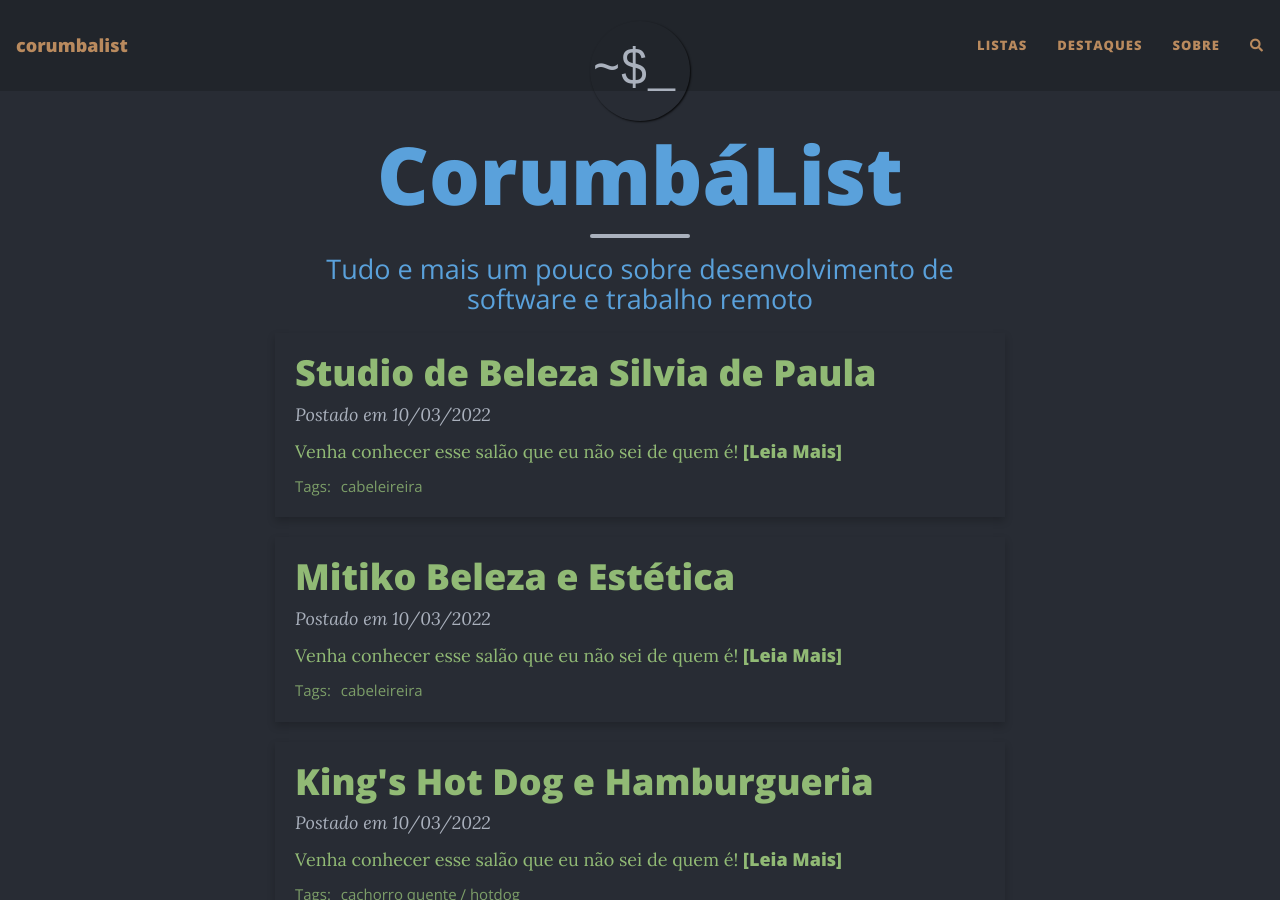
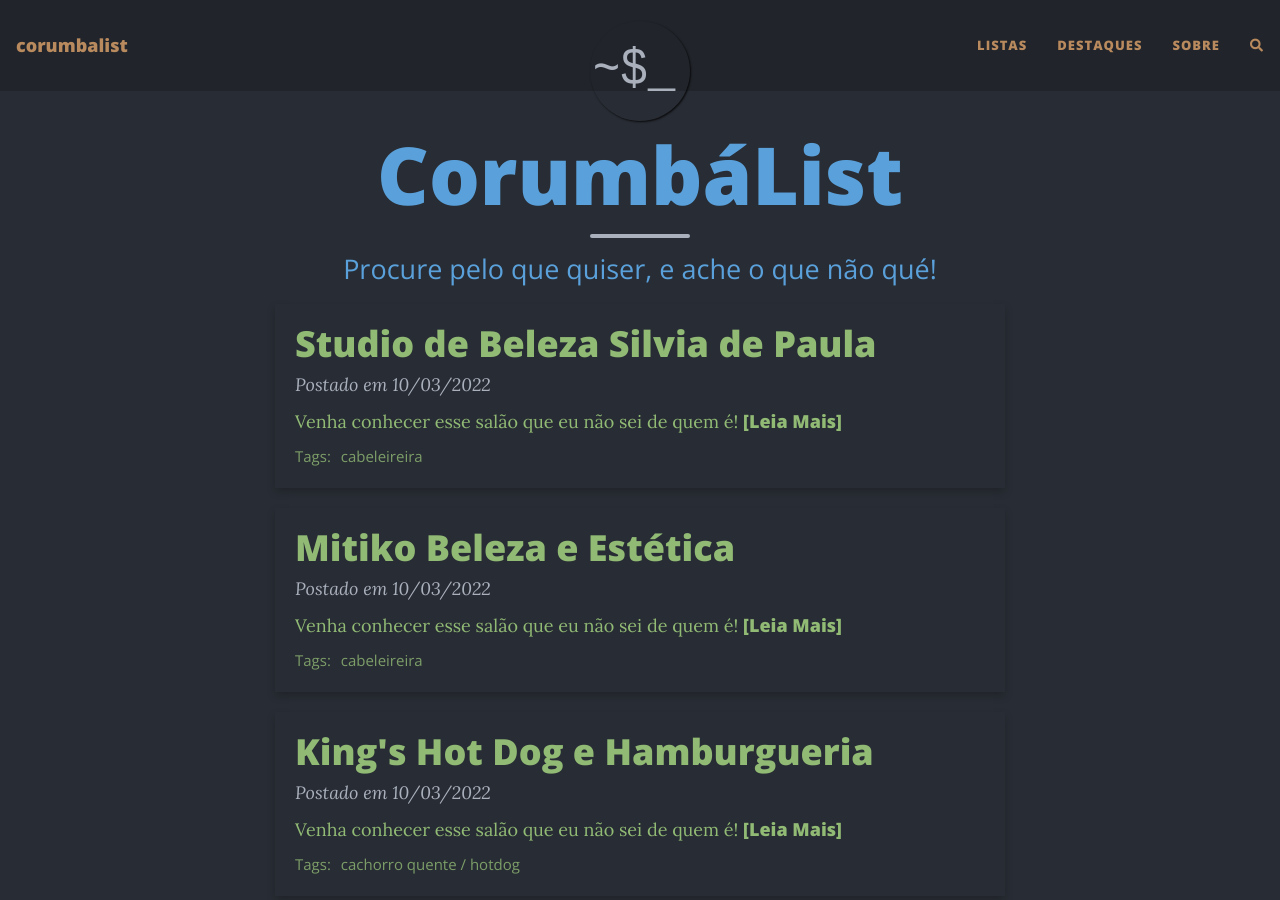
Before and after one commit to otavio99/cbalist, a Jekyll site: the page built from highlight.html, in a window 1280 px wide and 900 px high. Built offline with Jekyll 4.4.1, drawn with Linux system fonts in a browser that asks for light colours; nearby versions of some CDN libraries; comment, search, counter and statistics services are not loaded.

Commit message:
mock text

```diff
--- a/highlight.html
+++ b/highlight.html
@@ -1,5 +1,5 @@
 ---
 layout: home
 title: CorumbáList
-subtitle: Tudo e mais um pouco sobre desenvolvimento de software e trabalho remoto
+subtitle: Procure pelo que quiser, e ache o que não qué!
 ---
```
